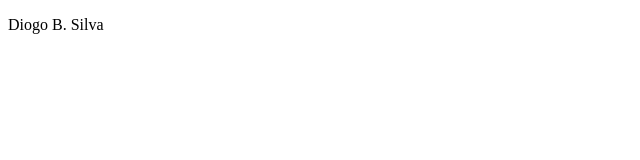
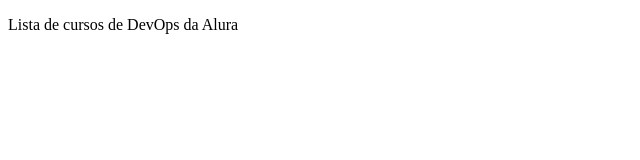
Before and after one commit to dbaptistaguitar/Diogo, a plain HTML site: page index.html in a window 1280 px wide. Shown: the whole page, without its empty margins (0-640 px from the left). Drawn offline with Linux system fonts and the light colour scheme.

Commit message:
Alterando descrição usando nova brench parte 2

```diff
--- a/index.html
+++ b/index.html
@@ -9,7 +9,7 @@
 <body>
     <p>
 
-        Diogo B. Silva
+        Lista de cursos de DevOps da Alura
     </p>
 </body>
 </html>
```
